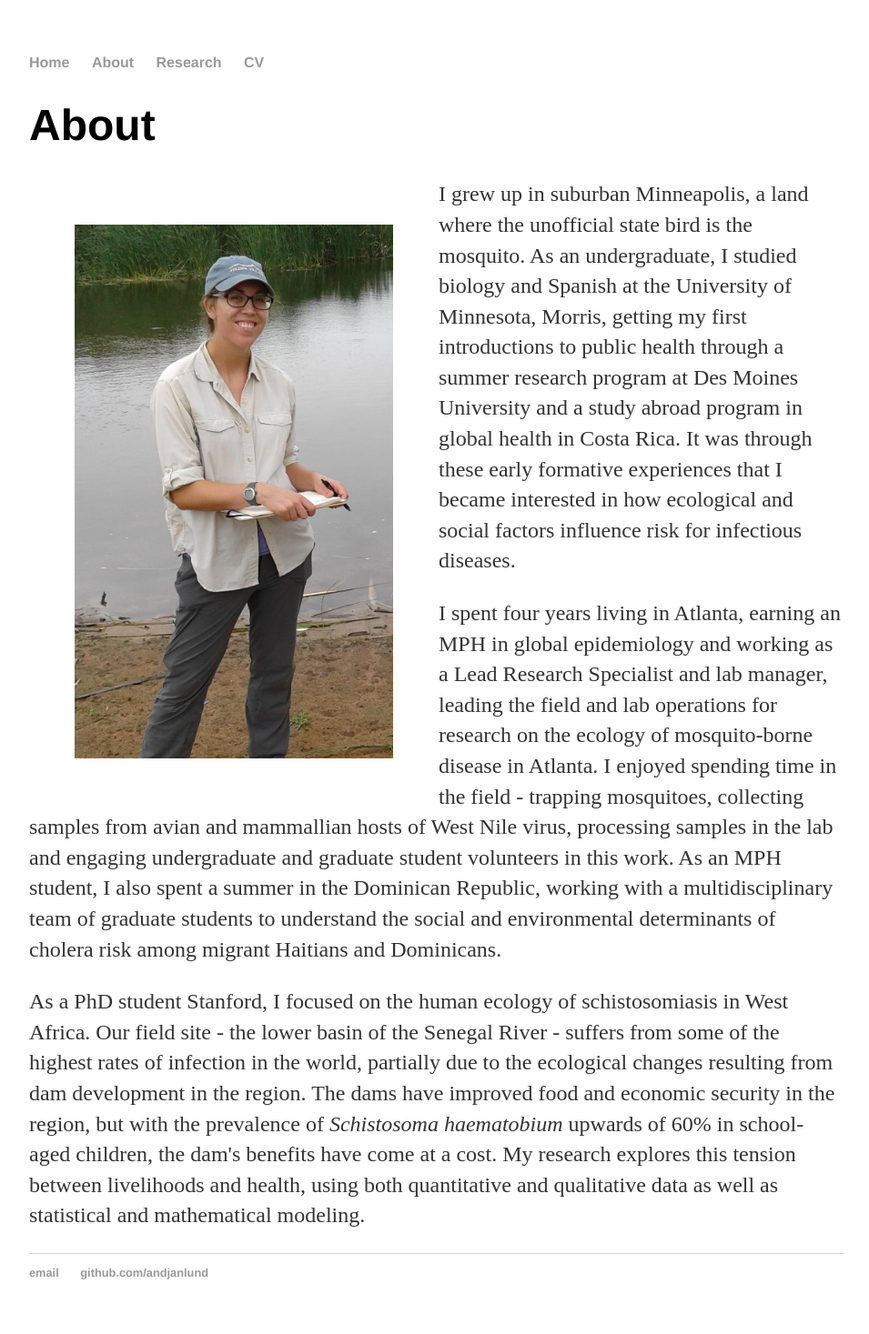
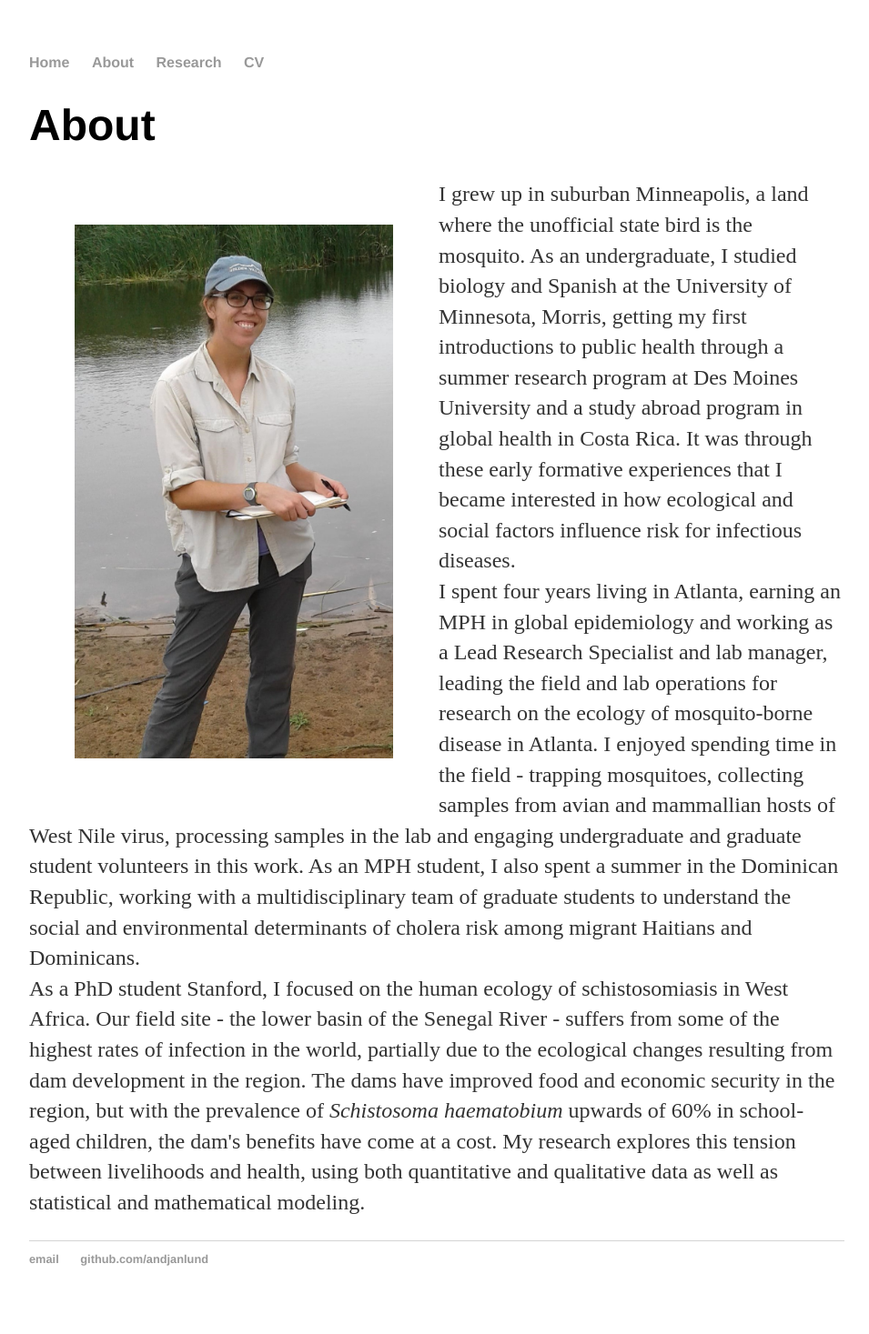
Before and after one commit to andjanlund/andjanlund.github.io, a Jekyll site: the page built from about/index.html, in a window 1280 px wide. Shown: the whole page at 91% size, without its empty margins (160-1115 px from the left). Built offline with Jekyll 4.4.1, drawn with Linux system fonts in a browser that asks for light colours.

```diff
--- a/about/index.html
+++ b/about/index.html
@@ -9,10 +9,14 @@ title: About
 	  align = "left" hspace = 50 vspace = 50/>
 	</div>
 
-	<p> I grew up in suburban Minneapolis, a land where the unofficial state bird is the mosquito. As an undergraduate, I studied biology and Spanish at the University of Minnesota, Morris, getting my first introductions to public health through a summer research program at Des Moines University and a study abroad program in global health in Costa Rica. It was through these early formative experiences that I became interested in how ecological and social factors influence risk for infectious diseases. </p>
+	<p> I grew up in suburban Minneapolis, a land where the unofficial state bird is the mosquito. As an undergraduate, I studied biology and Spanish at the University of Minnesota, Morris, getting my first introductions to public health through a summer research program at Des Moines University and a study abroad program in global health in Costa Rica. It was through these early formative experiences that I became interested in how ecological and social factors influence risk for infectious diseases.
 
+	<br/>
 
+I spent four years living in Atlanta, earning an MPH in global epidemiology and working as a Lead Research Specialist and lab manager, leading the field and lab operations for research on the ecology of mosquito-borne disease in Atlanta. I enjoyed spending time in the field - trapping mosquitoes, collecting samples from avian and mammallian hosts of West Nile virus, processing samples in the lab and engaging undergraduate and graduate student volunteers in this work. As an MPH student, I also spent a summer in the Dominican Republic, working with a multidisciplinary team of graduate students to understand the social and environmental determinants of cholera risk among migrant Haitians and Dominicans.
 
-	<p> I spent four years living in Atlanta, earning an MPH in global epidemiology and working as a Lead Research Specialist and lab manager, leading the field and lab operations for research on the ecology of mosquito-borne disease in Atlanta. I enjoyed spending time in the field - trapping mosquitoes, collecting samples from avian and mammallian hosts of West Nile virus, processing samples in the lab and engaging undergraduate and graduate student volunteers in this work. As an MPH student, I also spent a summer in the Dominican Republic, working with a multidisciplinary team of graduate students to understand the social and environmental determinants of cholera risk among migrant Haitians and Dominicans. </p>
+  <br/>
 
-	 <p> As a PhD student Stanford, I focused on the human ecology of schistosomiasis in West Africa. Our field	site - the lower basin of the Senegal River - suffers from some of the highest rates of infection in the world, partially due to the ecological changes resulting from dam development in the region. The dams have improved food and economic security in the region, but with the prevalence of <em> Schistosoma haematobium </em> upwards of 60% in school-aged children, the dam's benefits have come at a cost. My research explores this tension between livelihoods and health, using	both quantitative and qualitative data as well as statistical and mathematical modeling. </p>
+As a PhD student Stanford, I focused on the human ecology of schistosomiasis in West Africa. Our field	site - the lower basin of the Senegal River - suffers from some of the highest rates of infection in the world, partially due to the ecological changes resulting from dam development in the region. The dams have improved food and economic security in the region, but with the prevalence of <em> Schistosoma haematobium </em> upwards of 60% in school-aged children, the dam's benefits have come at a cost. My research explores this tension between livelihoods and health, using	both quantitative and qualitative data as well as statistical and mathematical modeling.
+
+	</p>
```
